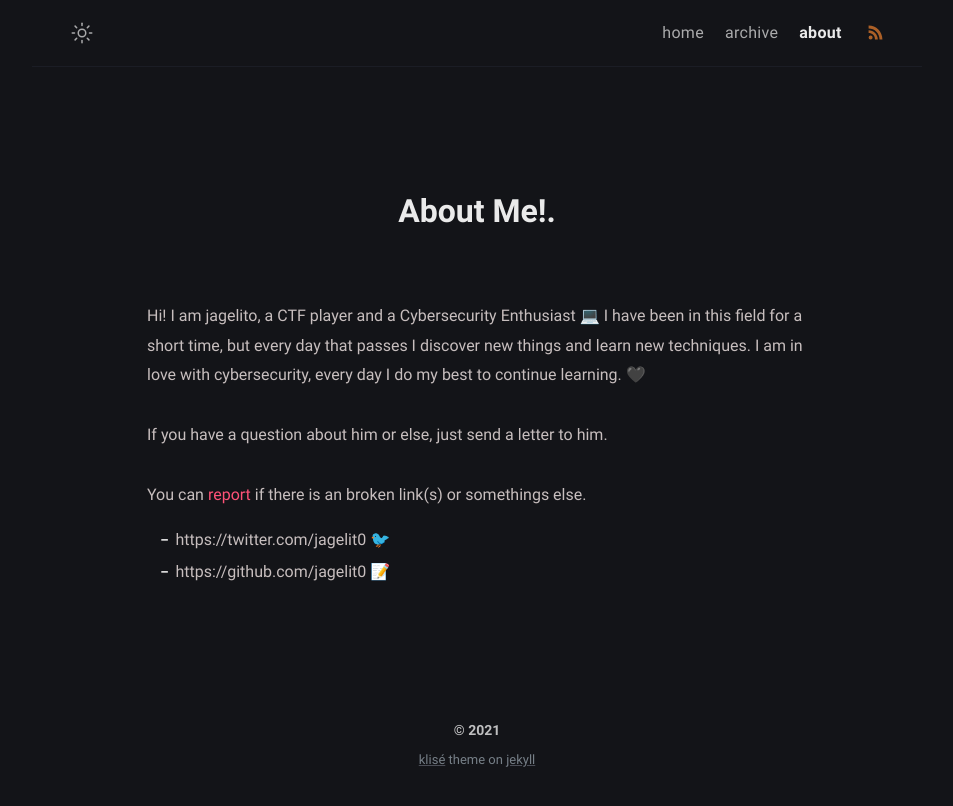
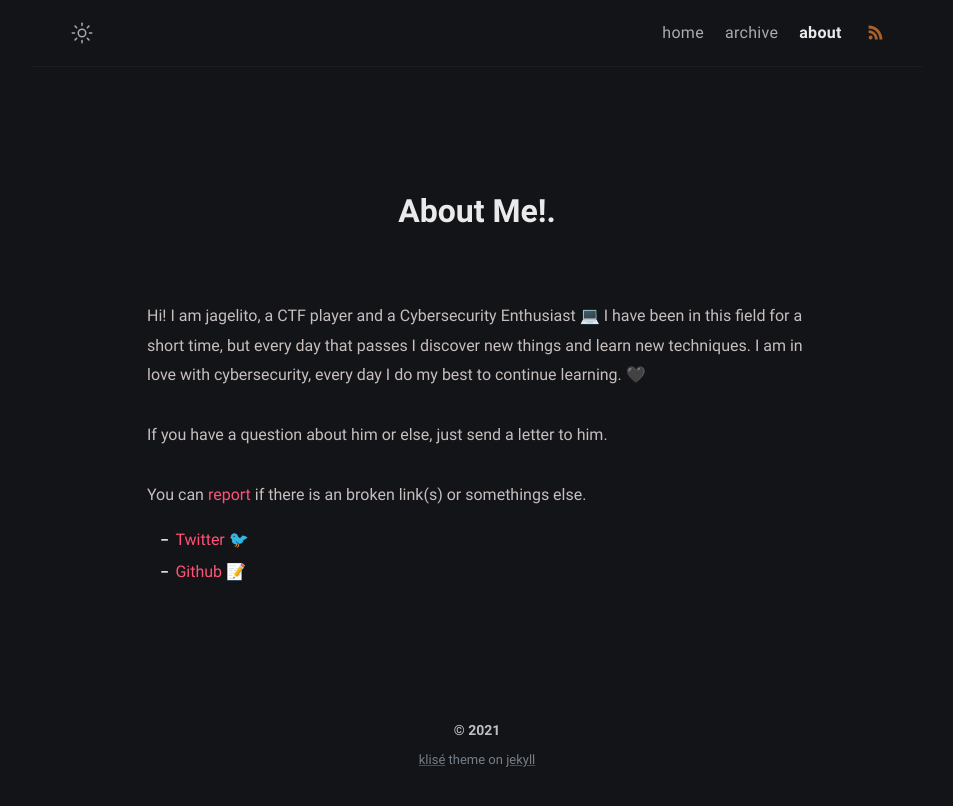
Before and after one commit to jagelit0/jagelit0.github.io, a Jekyll site: the page built from about.md, in a window 1280 px wide. Shown: the top 806 px of the page, without its empty margins (163-1116 px from the left). Built offline with Jekyll 4.4.1, drawn with Linux system fonts in a browser that asks for light colours; some of the changed lines change nothing that is shown.

Commit message:
Update about.md

```diff
--- a/about.md
+++ b/about.md
@@ -12,5 +12,5 @@ If you have a question about him or else, just send a letter to him.
 You can [report](http://github.com/jagelit0/jagelit0.github.io/issues/new) if there is an broken link(s) or somethings else.
 
 
-- https://twitter.com/jagelit0 🐦
-- https://github.com/jagelit0 📝
+- [Twitter](https://twitter.com/jagelit0) 🐦
+- [Github](https://github.com/jagelit0) 📝
```
